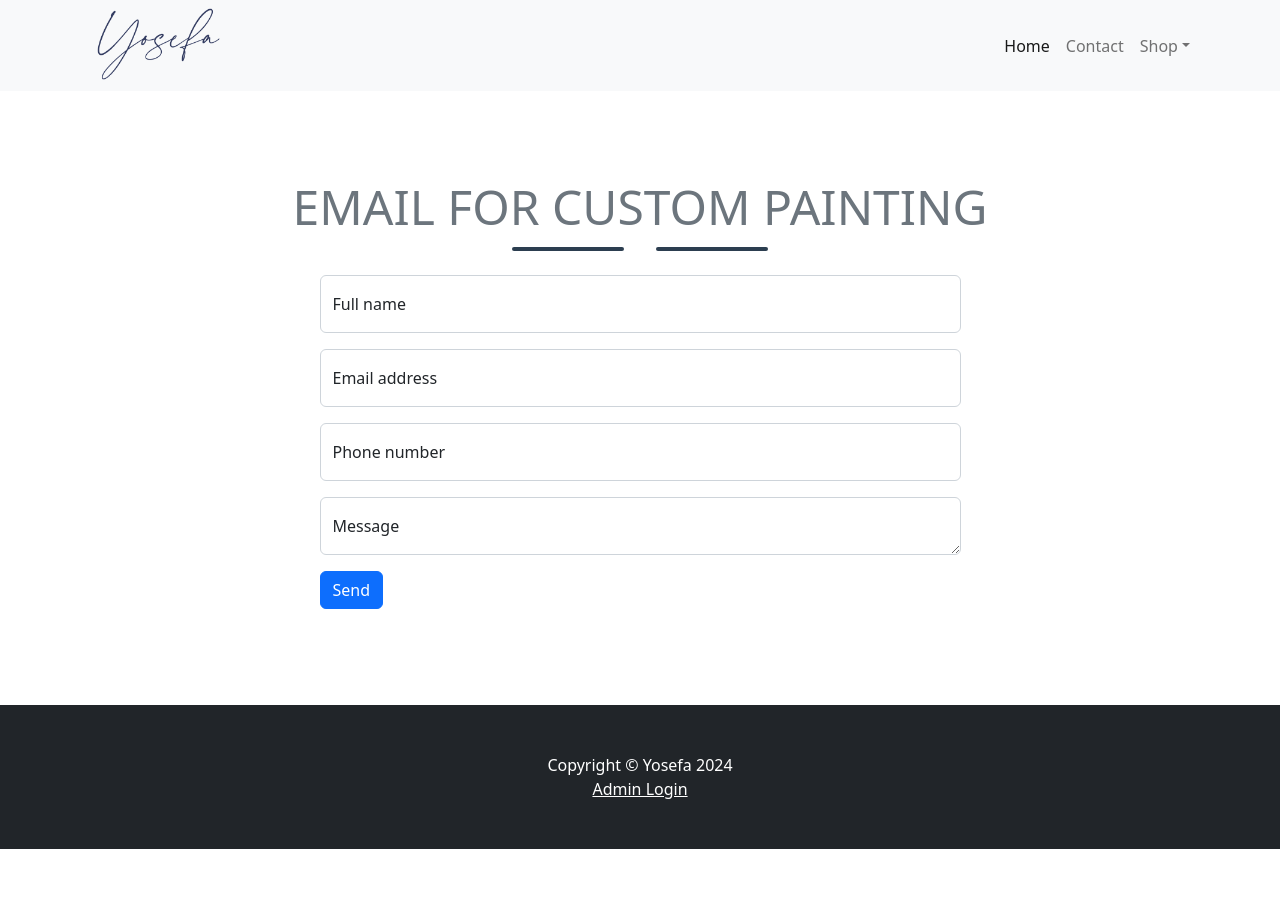
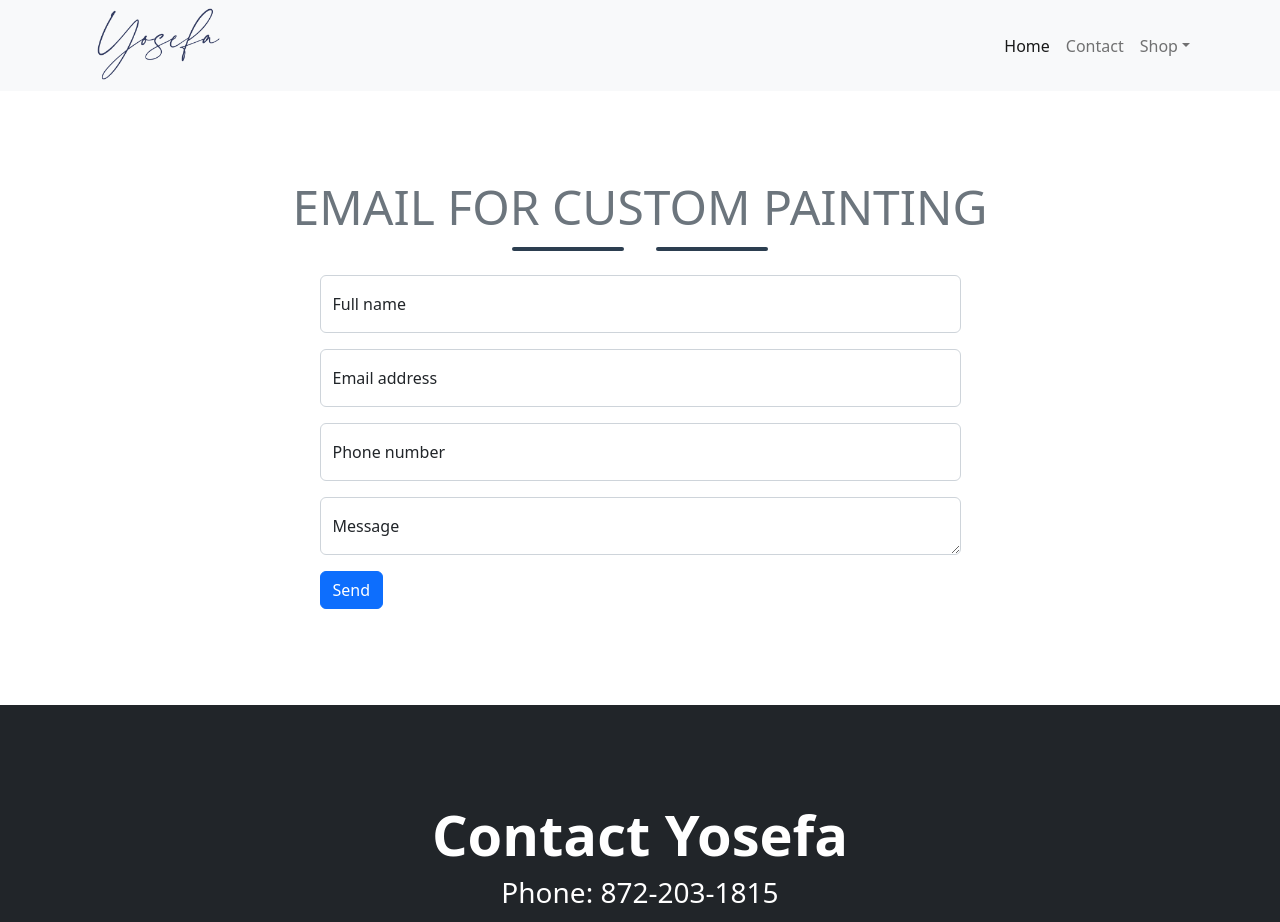
Before and after one commit to adinareiter/yosefa-art, a React (Vite) app: page /contact in a window 1280 px wide. Shown: the top 922 px of the page. Before the commit the page ends 849 px from the top, so only its background shows below. Built offline with nearby package versions, Linux system fonts and the light colour scheme; no server answers.

Commit message:
adds theme to yosefas info

```diff
--- a/src/Contact.jsx
+++ b/src/Contact.jsx
@@ -16,6 +16,7 @@ export function Contact() {
   }
 
   return (
+    <div>
       <section className="page-section" id="contact">
         <div className="container">
           <h2 className="page-section-heading text-center text-uppercase text-secondary mb-0">
@@ -95,6 +96,17 @@ export function Contact() {
           </div>
         </div>
       </section>
+      <header className="bg-dark py-5">
+        <div className="container px-4 px-lg-5 my-5">
+          <div className="text-center text-white">
+            <h1 className="display-4 fw-bolder">Contact Yosefa</h1>
+            <p className="lead fw-normal text-white-50 mb-0"></p>
+            <h3>Phone: 872-203-1815</h3>
+            <h3>Email: Yosefabruzoart@gmail.com</h3>
+          </div>
+        </div>
+      </header>
+    </div>
   );
 }
 
```
Lines whose indentation alone changed are shown as unchanged.
